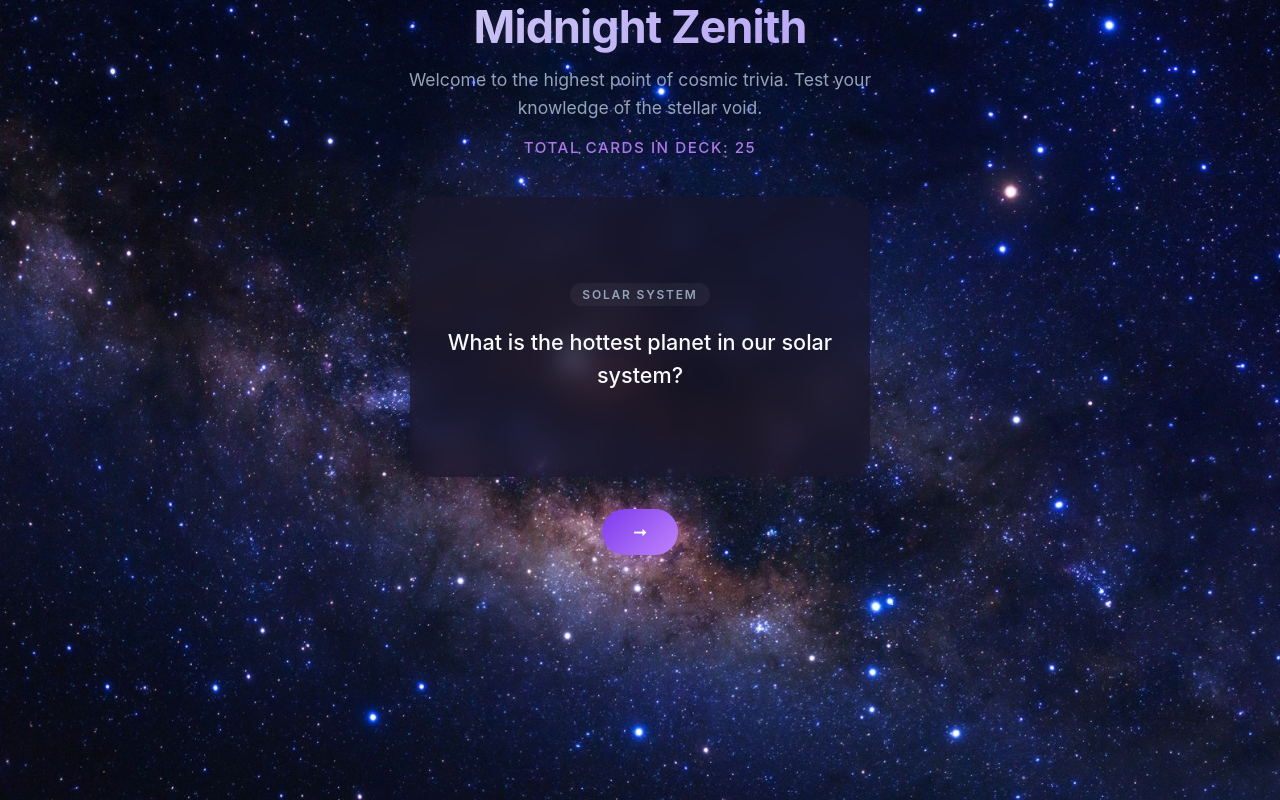
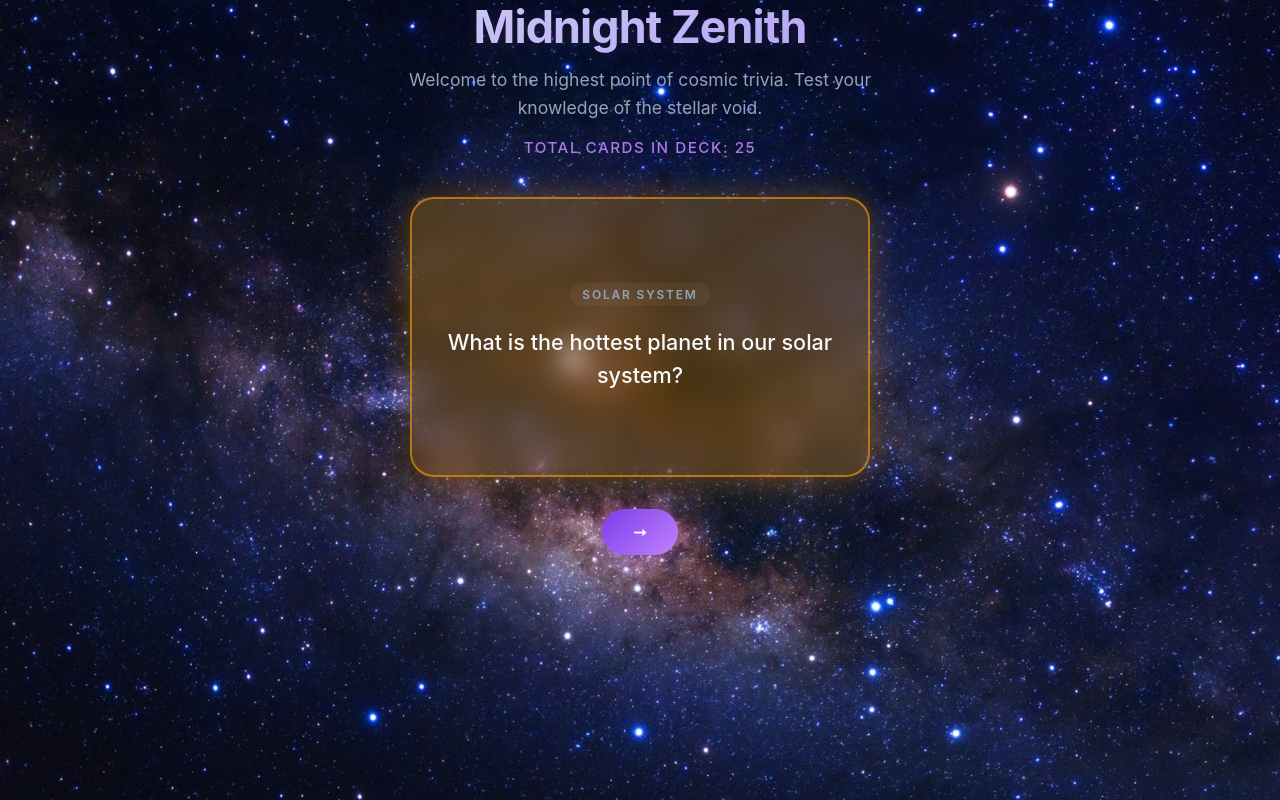
Before and after one commit to zxahamza20/Midnight-Zenith, a React (Vite) app: page / in a window 1280 px wide. Built offline with nearby package versions, Linux system fonts and the light colour scheme.

Commit message:
Fix the card background and card color themes

```diff
--- a/src/components/Card.css
+++ b/src/components/Card.css
@@ -19,24 +19,28 @@
   transform: translateY(-6px) scale(1.02);
 }
 
-.card.Solar\ System {
-  border: 1px solid rgba(245, 158, 11, 0.3);
-  box-shadow: 0 10px 40px rgba(245, 158, 11, 0.08);
+.card[data-category="Solar System"] {
+  border: 2px solid rgba(245, 158, 11, 0.6);
+  box-shadow: 0 0 30px rgba(245, 158, 11, 0.25), 0 10px 50px rgba(245, 158, 11, 0.15);
+  background: rgba(245, 158, 11, 0.25);
 }
 
-.card.Stars\ \&\ Nebulae {
-  border: 1px solid rgba(34, 211, 238, 0.3);
-  box-shadow: 0 10px 40px rgba(34, 211, 238, 0.08);
+.card[data-category="Stars & Nebulae"] {
+  border: 2px solid rgba(34, 211, 238, 0.6);
+  box-shadow: 0 0 30px rgba(34, 211, 238, 0.25), 0 10px 50px rgba(34, 211, 238, 0.15);
+  background: rgba(34, 211, 238, 0.25);
 }
 
-.card.Cosmology {
-  border: 1px solid rgba(167, 139, 250, 0.3);
-  box-shadow: 0 10px 40px rgba(167, 139, 250, 0.08);
+.card[data-category="Cosmology"] {
+  border: 2px solid rgba(167, 139, 250, 0.6);
+  box-shadow: 0 0 30px rgba(167, 139, 250, 0.25), 0 10px 50px rgba(167, 139, 250, 0.15);
+  background: rgba(167, 139, 250, 0.25);
 }
 
-.card.Black\ Holes {
-  border: 1px solid rgba(244, 63, 94, 0.35);
-  box-shadow: 0 10px 40px rgba(244, 63, 94, 0.1);
+.card[data-category="Black Holes"] {
+  border: 2px solid rgba(244, 63, 94, 0.65);
+  box-shadow: 0 0 30px rgba(244, 63, 94, 0.3), 0 10px 50px rgba(244, 63, 94, 0.2);
+  background: rgba(244, 63, 94, 0.25);
 }
 
 .card-content {
--- a/src/components/Card.jsx
+++ b/src/components/Card.jsx
@@ -8,8 +8,9 @@ const Card = ({ question, answer, category }) => {
     setIsFlipped(!isFlipped);
   };
 
+
   return (
-    <div className={`card ${category}`} onClick={handleCardClick}>
+    <div className="card" data-category={category} onClick={handleCardClick}>
       <div className="card-content">
         {isFlipped ? (
           <div className="card-back">
```
